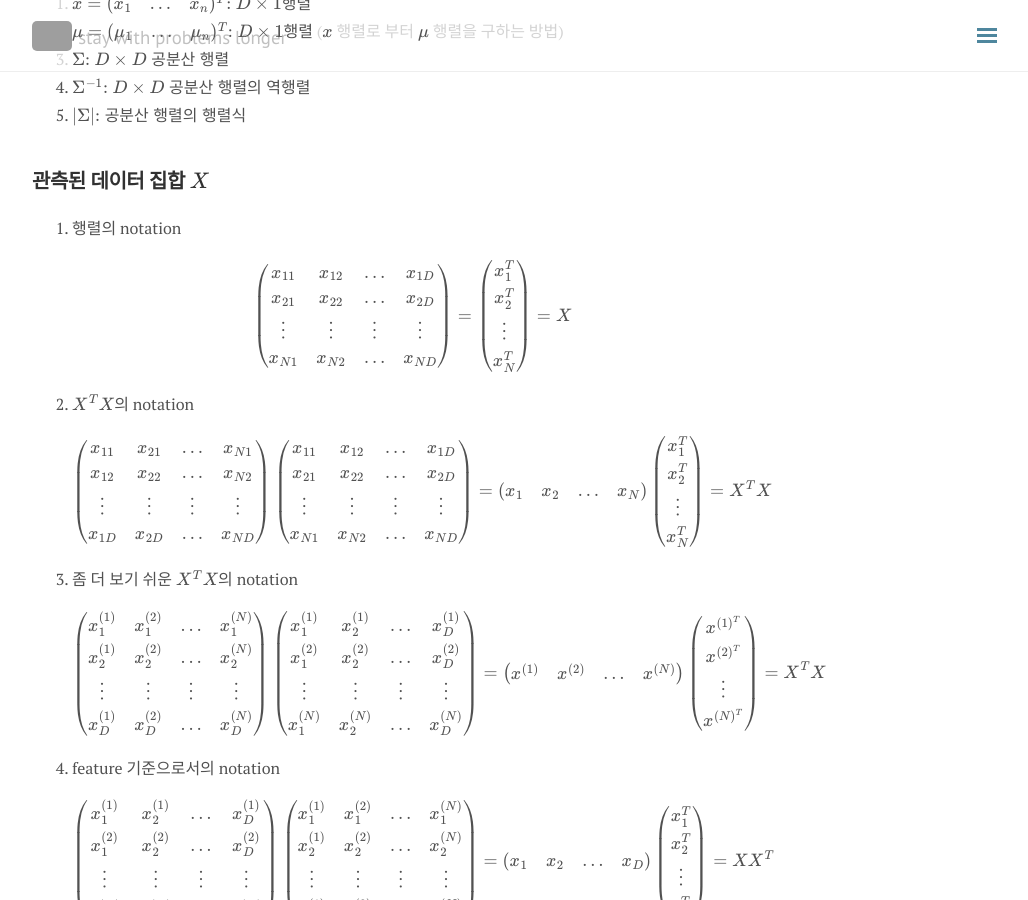
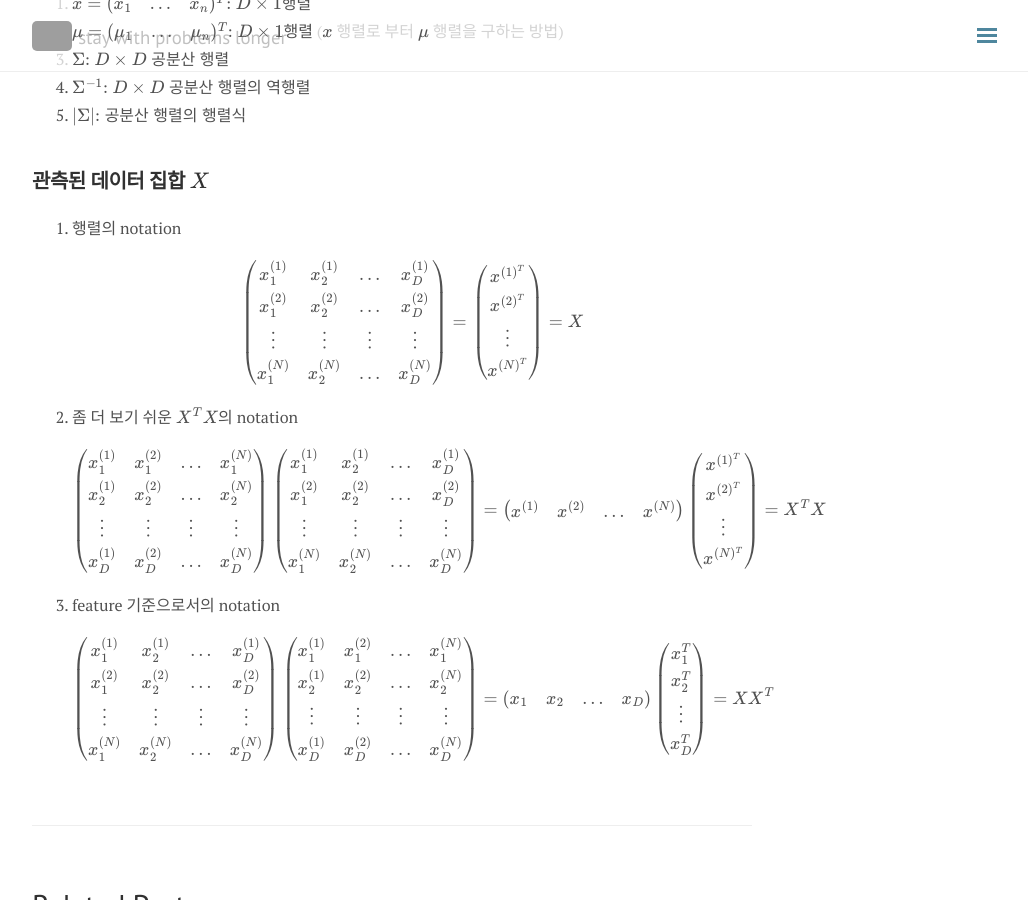
Before and after one commit to seokhoonj/seokhoonj.github.io, a Jekyll site: the page built from _posts/Math/2018-09-28-Math-gaussian_distribution.md, in a window 1280 px wide and 900 px high, scrolled down 791 px. Shown: the whole window, without its empty margins (248-1276 px from the left). Built offline with Jekyll 4.4.1, drawn with Linux system fonts in a browser that asks for light colours; nearby versions of some CDN libraries; formulas are drawn with MathJax 3; comment, search, counter and statistics services are not loaded; grey boxes are pictures that could not be loaded.

Commit message:
add _posts

```diff
--- a/_posts/Math/2018-09-28-Math-gaussian_distribution.md
+++ b/_posts/Math/2018-09-28-Math-gaussian_distribution.md
@@ -29,10 +29,8 @@
 
 ## 관측된 데이터 집합 $X$
 1. 행렬의 notation
-\\( \begin{pmatrix} x\_{11} & x\_{12} & \ldots & x\_{1D} \\\\ x\_{21} & x\_{22} & \ldots & x\_{2D}  \\\\ \vdots & \vdots & \vdots & \vdots \\\\ x\_{N1} & x\_{N2} & \ldots & x\_{ND} \end{pmatrix} = \left(\begin{array}{c} x\_1^T \\\\ x\_2^T \\\\ \vdots \\\\ x\_N^T \end{array}\right) = X \\)
-2. $X^T X$의 notation
-\\( \begin{pmatrix} x\_{11} & x\_{21} & \ldots & x\_{N1}  \\\\ x\_{12} & x\_{22} & \ldots & x\_{N2}  \\\\ \vdots  & \vdots  & \vdots & \vdots   \\\\ x\_{1D} & x\_{2D} & \ldots & x\_{ND}  \end{pmatrix} \begin{pmatrix} x\_{11} & x\_{12} & \ldots & x\_{1D}  \\\\ x\_{21} & x\_{22} & \ldots & x\_{2D}  \\\\ \vdots  & \vdots  & \vdots & \vdots   \\\\ x\_{N1} & x\_{N2} & \ldots & x\_{ND} \end{pmatrix} = \left(\begin{array}{cccc} x\_1 & x\_2 & \ldots & x\_N \end{array}\right) \left(\begin{array}{c} x\_1^T \\\\ x\_2^T \\\\ \vdots \\\\ x\_N^T \end{array}\right) = X^T X\\)
-3. 좀 더 보기 쉬운 $X^T X$의 notation
+\\( \begin{pmatrix} x\_1^{(1)} & x\_2^{(1)} & \ldots & x\_D^{(1)} \\\\ x\_1^{(2)} & x\_2^{(2)} & \ldots & x\_D^{(2)} \\\\ \vdots & \vdots & \vdots & \vdots \\\\ x\_1^{(N)} & x\_2^{(N)} & \ldots & x\_D^{(N)} \end{pmatrix} = \left(\begin{array}{c} x^{(1)^T} \\\\ x^{(2)^T} \\\\ \vdots \\\\ x^{(N)^T} \end{array}\right) = X \\)
+2. 좀 더 보기 쉬운 $X^T X$의 notation
 \\( \begin{pmatrix} x\_1^{(1)} & x\_1^{(2)} & \ldots & x\_1^{(N)} \\\\ x\_2^{(1)} & x\_2^{(2)} & \ldots & x\_2^{(N)} \\\\ \vdots  & \vdots  & \vdots & \vdots \\\\ x\_D^{(1)} & x\_D^{(2)} & \ldots & x\_D^{(N)}  \end{pmatrix} \begin{pmatrix} x\_1^{(1)} & x\_2^{(1)} & \ldots & x\_D^{(1)} \\\\ x\_1^{(2)} & x\_2^{(2)} & \ldots & x\_D^{(2)} \\\\ \vdots  & \vdots  & \vdots & \vdots \\\\ x\_1^{(N)} & x\_2^{(N)} & \ldots & x\_D^{(N)} \end{pmatrix} = \left(\begin{array}{cccc} x^{(1)} & x^{(2)} & \ldots & x^{(N)} \end{array}\right) \left(\begin{array}{c} x^{(1)^T} \\\\ x^{(2)^T} \\\\ \vdots \\\\ x^{(N)^T} \end{array}\right) = X^T X \\)
-4. feature 기준으로서의 notation
+3. feature 기준으로서의 notation
 \\( \begin{pmatrix} x\_1^{(1)} & x\_2^{(1)} & \ldots & x\_D^{(1)} \\\\ x\_1^{(2)} & x\_2^{(2)} & \ldots & x\_D^{(2)} \\\\ \vdots & \vdots & \vdots & \vdots \\\\ x\_1^{(N)} & x\_2^{(N)} & \ldots & x\_D^{(N)} \end{pmatrix} \begin{pmatrix} x\_1^{(1)} & x\_1^{(2)} & \ldots & x\_1^{(N)} \\\\ x\_2^{(1)} & x\_2^{(2)} & \ldots & x\_2^{(N)} \\\\ \vdots & \vdots & \vdots & \vdots \\\\ x\_D^{(1)} & x\_D^{(2)} & \ldots & x\_D^{(N)} \end{pmatrix} = \left(\begin{array}{cccc} x\_1 & x\_2 & \ldots & x\_D \end{array}\right) \left(\begin{array}{c} x\_1^T \\\\ x\_2^T \\\\ \vdots \\\\ x\_D^T \end{array}\right) = X X^T \\)
```
